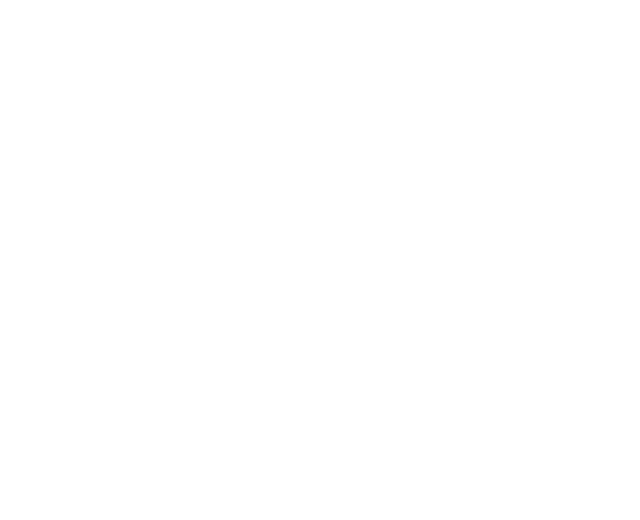
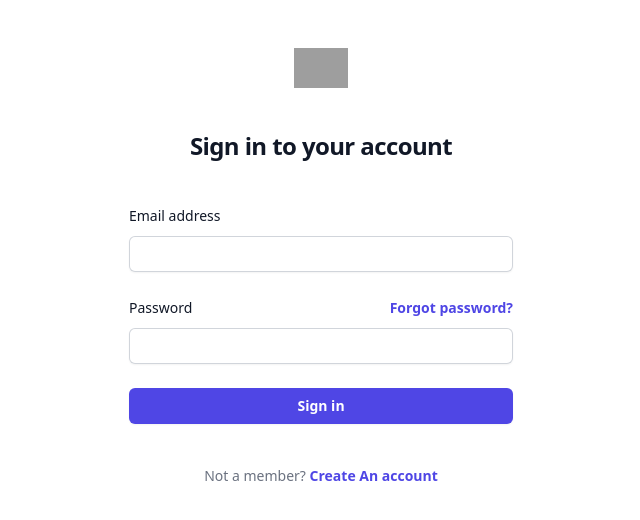
Before and after one commit to Nawinkishore/ecom.web, a Nuxt app: page /login in a window 1280 px wide. Before the commit this address had no page. Shown: the top 520 px of the page, without its empty margins (319-959 px from the left). Built offline with nearby package versions, Linux system fonts and the light colour scheme; grey boxes are pictures that could not be loaded.

Commit message:
feat:login

```diff
--- a/components/navbar.vue
+++ b/components/navbar.vue
@@ -1,5 +1,6 @@
 <template>
    <div>
+
     <div class="h-20 w-full shadow-lg flex items-center justify-between p-5">
         <div>
             <NuxtLink :to="list[0].route"><img src="https://preview.colorlib.com/theme/ashion/img/logo.png" alt=""></NuxtLink>
--- /dev/null
+++ b/pages/login.vue
@@ -0,0 +1,42 @@
+<template>
+    <div>
+        <div class="flex min-h-full flex-col justify-center px-6 py-12 lg:px-8">
+            <div class="sm:mx-auto sm:w-full sm:max-w-sm">
+              <img class="mx-auto h-10 w-auto" src="https://tailwindui.com/img/logos/mark.svg?color=indigo&shade=600" alt="Your Company">
+              <h2 class="mt-10 text-center text-2xl font-bold leading-9 tracking-tight text-gray-900">Sign in to your account</h2>
+            </div>
+
+            <div class="mt-10 sm:mx-auto sm:w-full sm:max-w-sm">
+              <form class="space-y-6" action="#" method="POST">
+                <div>
+                  <label for="email" class="block text-sm font-medium leading-6 text-gray-900">Email address</label>
+                  <div class="mt-2">
+                    <input id="email" name="email" type="email" autocomplete="email" required class="block w-full rounded-md border-0 py-1.5 text-gray-900 shadow-sm ring-1 ring-inset ring-gray-300 placeholder:text-gray-400 focus:ring-2 focus:ring-inset focus:ring-indigo-600 sm:text-sm sm:leading-6">
+                  </div>
+                </div>
+
+                <div>
+                  <div class="flex items-center justify-between">
+                    <label for="password" class="block text-sm font-medium leading-6 text-gray-900">Password</label>
+                    <div class="text-sm">
+                      <a href="#" class="font-semibold text-indigo-600 hover:text-indigo-500">Forgot password?</a>
+                    </div>
+                  </div>
+                  <div class="mt-2">
+                    <input id="password" name="password" type="password" autocomplete="current-password" required class="block w-full rounded-md border-0 py-1.5 text-gray-900 shadow-sm ring-1 ring-inset ring-gray-300 placeholder:text-gray-400 focus:ring-2 focus:ring-inset focus:ring-indigo-600 sm:text-sm sm:leading-6">
+                  </div>
+                </div>
+
+                <div>
+                  <button type="submit" class="flex w-full justify-center rounded-md bg-indigo-600 px-3 py-1.5 text-sm font-semibold leading-6 text-white shadow-sm hover:bg-indigo-500 focus-visible:outline focus-visible:outline-2 focus-visible:outline-offset-2 focus-visible:outline-indigo-600">Sign in</button>
+                </div>
+              </form>
+
+              <p class="mt-10 text-center text-sm text-gray-500">
+                Not a member?
+                <NuxtLink to="/register" class="font-semibold leading-6 text-indigo-600 hover:text-indigo-500">Create An account</NuxtLink>
+              </p>
+            </div>
+          </div>
+    </div>
+</template>
```
